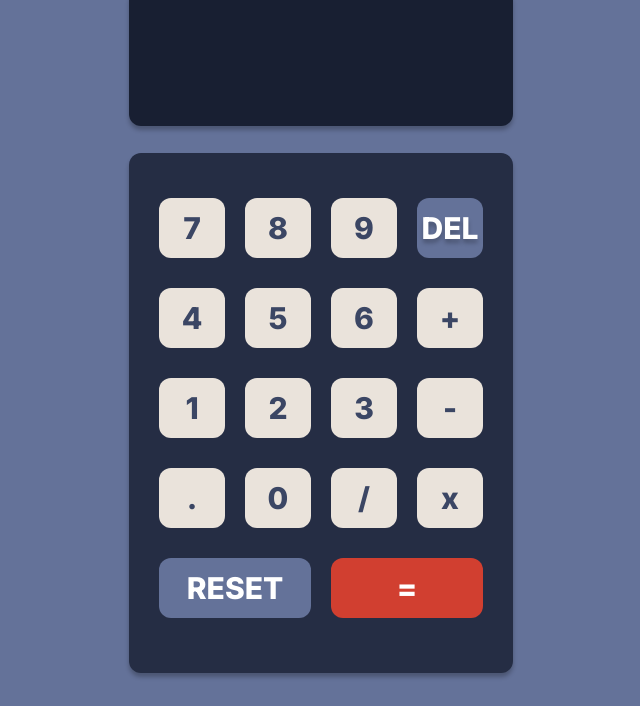
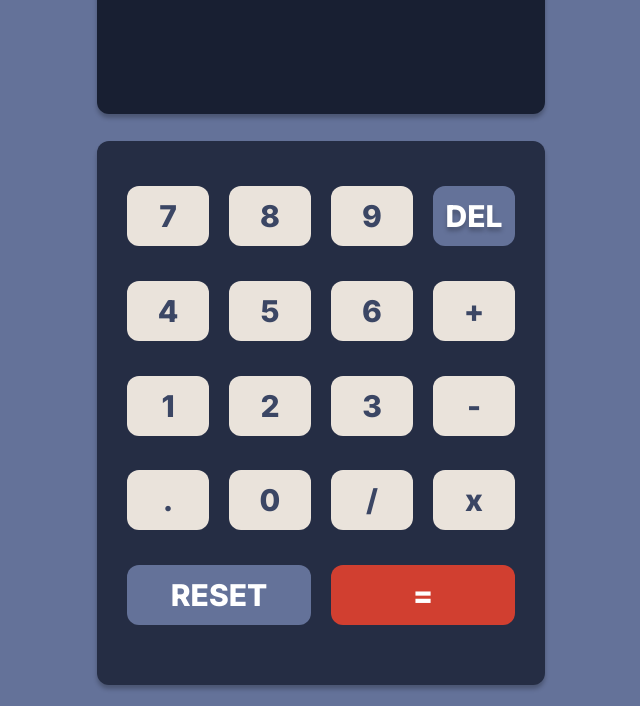
Before and after one commit to KotaSwamy/microproject-3, a plain HTML site: page index.html in a window 1280 px wide. Shown: the part 94-800 px from the top of the page, without its empty margins (319-959 px from the left). Drawn offline with Linux system fonts and the light colour scheme.

Commit message:
Update styles3.css

```diff
--- a/styles3.css
+++ b/styles3.css
@@ -13,7 +13,7 @@ body{
 #resultBox{
     border: 0;
     outline: 0;
-    width:30vw;
+    width:35vw;
     height:2.5em;
     background-color: #181F32;
     color: #FFFFFF;
@@ -28,8 +28,8 @@ body{
 }
 .boxLower{
     cursor: pointer;
-    width: 30vw;
-    height:65vh;
+    width: 35vw;
+    height:68vh;
     padding: 1.5em 1em;
     background-color: #252D44;
     border-radius: 12px;
```
